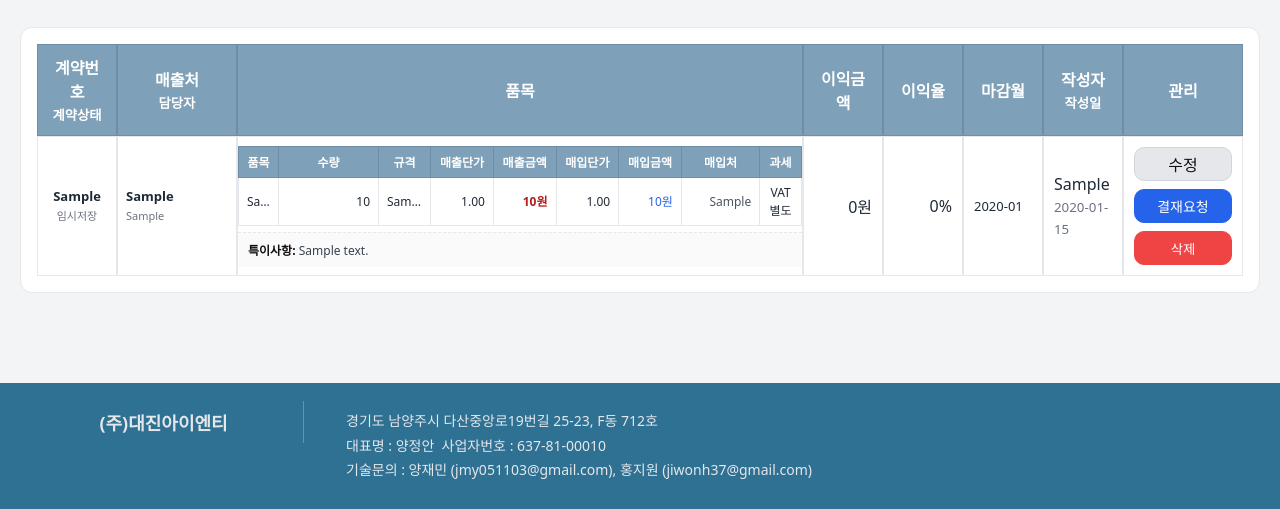
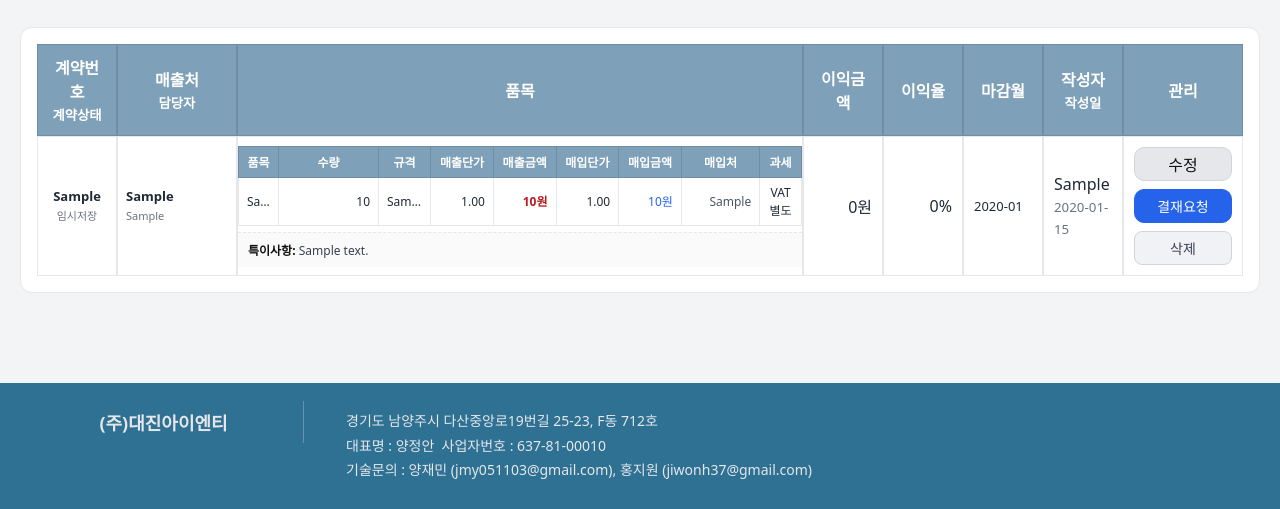
Before and after one commit to jmy051103/Expense_Management_System, a Django app: page /contracts/temporary/ in a window 1280 px wide. Shown: the part 350-859 px from the top of the page. Run offline with Django 5.2, Linux system fonts and the light colour scheme; a user stored in the database is signed in; tables that the repository leaves empty hold one stand-in row (values such as "Sample post").

Commit message:
fixed incorrect action:

```diff
--- a/templates/contract_process.html
+++ b/templates/contract_process.html
@@ -211,10 +211,10 @@
                         {# ✅ 직원모드는 삭제 버튼 숨김 #}
                         {% if request.user.is_superuser or acc != '직원모드' %}
                           <form method="post" action="{% url 'contract_delete' c.id %}"
-                                onsubmit="event.stopPropagation(); return confirm('정말 삭제하시겠습니까?');"
-                                style="display:inline">
+                                onsubmit="event.stopPropagation(); return confirm('정말 삭제하시겠습니까?');">
                             {% csrf_token %}
-                            <button type="submit" class="btn danger">삭제</button>
+                            <input type="hidden" name="next" value="{{ request.get_full_path }}">
+                            <button type="submit" class="btn small gray">삭제</button>
                           </form>
                         {% endif %}
                       {% endwith %}
--- a/templates/processing.html
+++ b/templates/processing.html
@@ -222,10 +222,10 @@
                       {% with acc=request.user.profile.access|default_if_none:"" %}
                         {% if acc != '직원모드' %}
                           <form method="post" action="{% url 'contract_delete' c.id %}"
-                                onsubmit="event.stopPropagation(); return confirm('정말 삭제하시겠습니까?');"
-                                style="display:inline">
+                                onsubmit="event.stopPropagation(); return confirm('정말 삭제하시겠습니까?');">
                             {% csrf_token %}
-                            <button type="submit" class="btn danger">삭제</button>
+                            <input type="hidden" name="next" value="{{ request.get_full_path }}">
+                            <button type="submit" class="btn small gray">삭제</button>
                           </form>
                         {% endif %}
                       {% endwith %}
--- a/templates/temporary.html
+++ b/templates/temporary.html
@@ -225,16 +225,18 @@
 
                     {# 삭제 #}
                     {% if request.user.is_superuser or acc == '관리자모드' or acc == '실장모드' or acc == '사장모드' %}
-                      <form method="post" action="{% url 'contract_delete' c.id %}" style="display:inline"
+                      <form method="post" action="{% url 'contract_delete' c.id %}"
                             onsubmit="event.stopPropagation(); return confirm('정말 삭제하시겠습니까?');">
                         {% csrf_token %}
-                        <button type="submit" class="btn danger">삭제</button>
+                        <input type="hidden" name="next" value="{{ request.get_full_path }}">
+                        <button type="submit" class="btn small gray">삭제</button>
                       </form>
                     {% elif acc == '직원모드' and c.writer_id == request.user.id %}
-                      <form method="post" action="{% url 'contract_delete' c.id %}" style="display:inline"
+                      <form method="post" action="{% url 'contract_delete' c.id %}"
                             onsubmit="event.stopPropagation(); return confirm('정말 삭제하시겠습니까?');">
                         {% csrf_token %}
-                        <button type="submit" class="btn danger">삭제</button>
+                        <input type="hidden" name="next" value="{{ request.get_full_path }}">
+                        <button type="submit" class="btn small gray">삭제</button>
                       </form>
                     {% endif %}
                   {% endwith %}
```
Also changed, not shown: expenses/views.py (+35 -4 lines), media/contracts/medium/2025/09/18/contracts/medium/2025/09/18/Screenshot_2025-09-10_at_10.08.53AM_1200.jpg (added), media/contracts/medium/2025/09/18/contracts/medium/2025/09/18/Screenshot_2025-09-12_at_9.38.12PM_1200.jpg (added), media/contracts/orig/2025/09/18/Screenshot_2025-09-10_at_10.08.53AM.png (added), media/contracts/orig/2025/09/18/Screenshot_2025-09-12_at_9.38.12PM.png (added), media/contracts/thumb/2025/09/18/contracts/thumb/2025/09/18/Screenshot_2025-09-10_at_10.08.53AM_240.jpg (added), media/contracts/thumb/2025/09/18/contracts/thumb/2025/09/18/Screenshot_2025-09-12_at_9.38.12PM_240.jpg (added).
